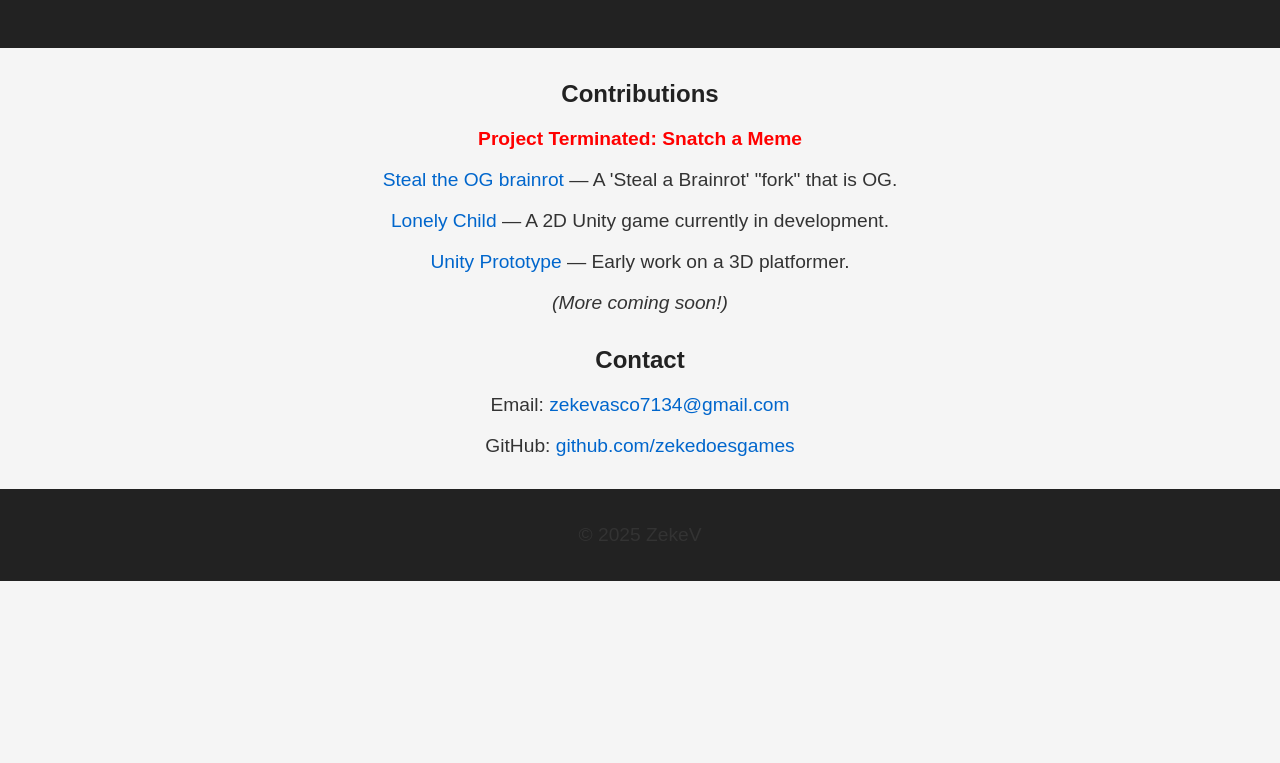
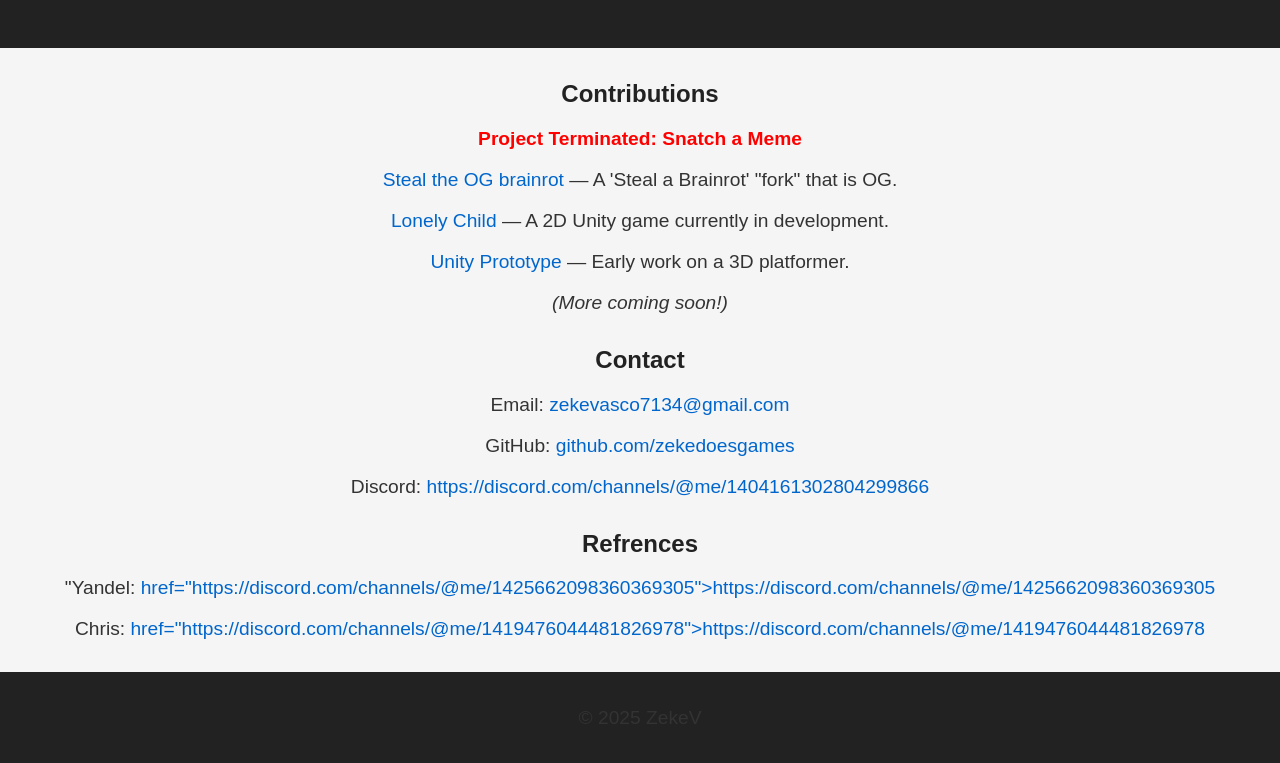
Before and after one commit to zekedoesgames/ZekesPortfolio, a plain HTML site: page index.html in a window 1280 px wide. Shown: the part 113-876 px from the top of the page. Before the commit the page ends 800 px from the top, so only its background shows below. Drawn offline with Linux system fonts and the light colour scheme.

Commit message:
Update index.html

```diff
--- a/index.html
+++ b/index.html
@@ -95,6 +95,13 @@
       <h2>Contact</h2>
       <p>Email: <a href="mailto:zekevasco7134@gmail.com">zekevasco7134@gmail.com</a></p>
       <p>GitHub: <a href="https://github.com/zekedoesgames">github.com/zekedoesgames</a></p>
+      <p>Discord: <a href="https://discord.com/channels/@me/1404161302804299866">https://discord.com/channels/@me/1404161302804299866</a></p>
+    </div>
+  </div>
+    <div class="section">
+      <h2>Refrences</h2>
+      <p>"Yandel:<a> href="https://discord.com/channels/@me/1425662098360369305">https://discord.com/channels/@me/1425662098360369305 </a></p>
+      <p>Chris: <a> href="https://discord.com/channels/@me/1419476044481826978">https://discord.com/channels/@me/1419476044481826978</a></p>
     </div>
   </div>
 
```
